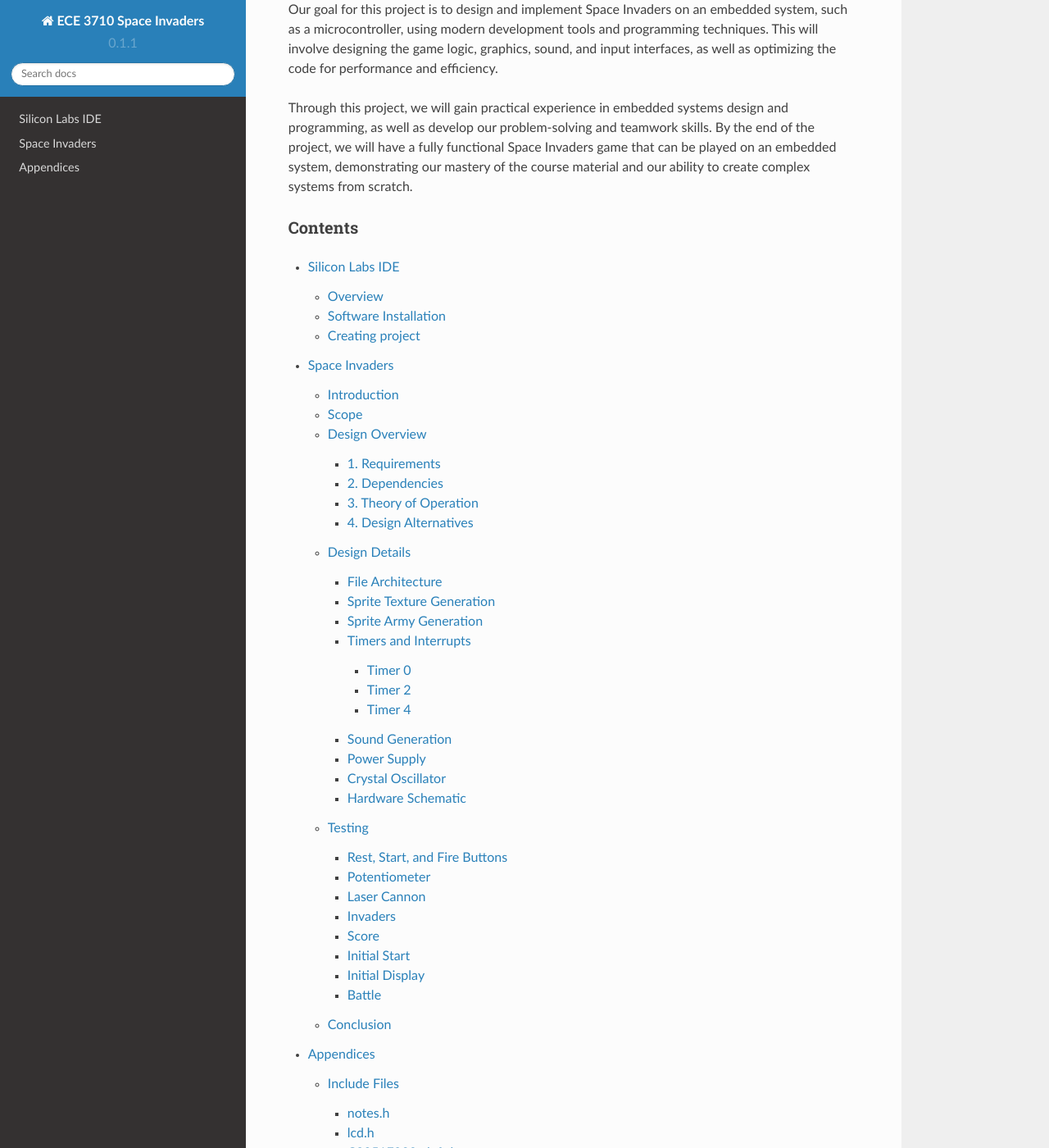
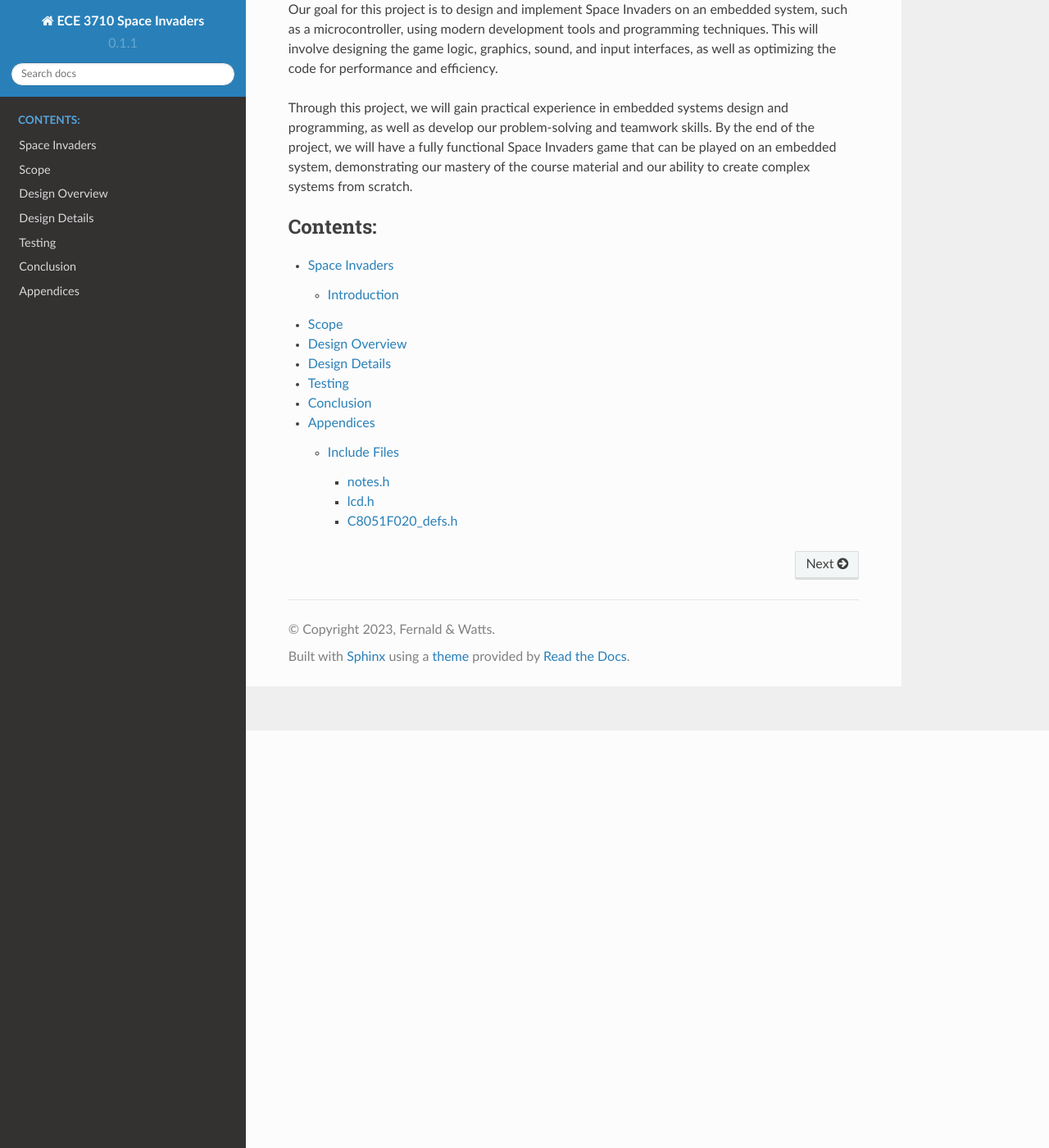
Before and after one commit to wattsjake/ece3710-notes, a Sphinx documentation site: the page built from docs/source/index.rst, in a window 1280 px wide and 1400 px high, scrolled down 509 px. Shown: the whole window at 82% size. Built offline with Sphinx 7.4.7 and the Read the Docs theme 2.0.0, drawn with Linux system fonts in a browser that asks for light colours.

Commit message:
figuring out layout

```diff
--- a/docs/source/index.rst
+++ b/docs/source/index.rst
@@ -18,11 +18,8 @@
 Through this project, we will gain practical experience in embedded systems design and programming, as well as develop our problem-solving and teamwork skills. By the end of the project, we will have a fully functional Space Invaders game that can be played on an embedded system, demonstrating our mastery of the course material and our ability to create complex systems from scratch.
 
 
-Contents
---------
+.. toctree::
+   :caption: Contents:
 
-.. toctree::
-
-   silicon_ide
    project
    appendix
--- a/docs/source/project.rst
+++ b/docs/source/project.rst
@@ -1,6 +1,5 @@
-**************
 Space Invaders
-**************
+##############
 .. _space-invaders:
 
 .. note::
@@ -8,7 +7,7 @@
    This project is under active development.
 
 Introduction
-############
+============
 .. _introduction:
 
 Released in 1978 by Taito, Space invaders was one of the earliest “shooting”
```
